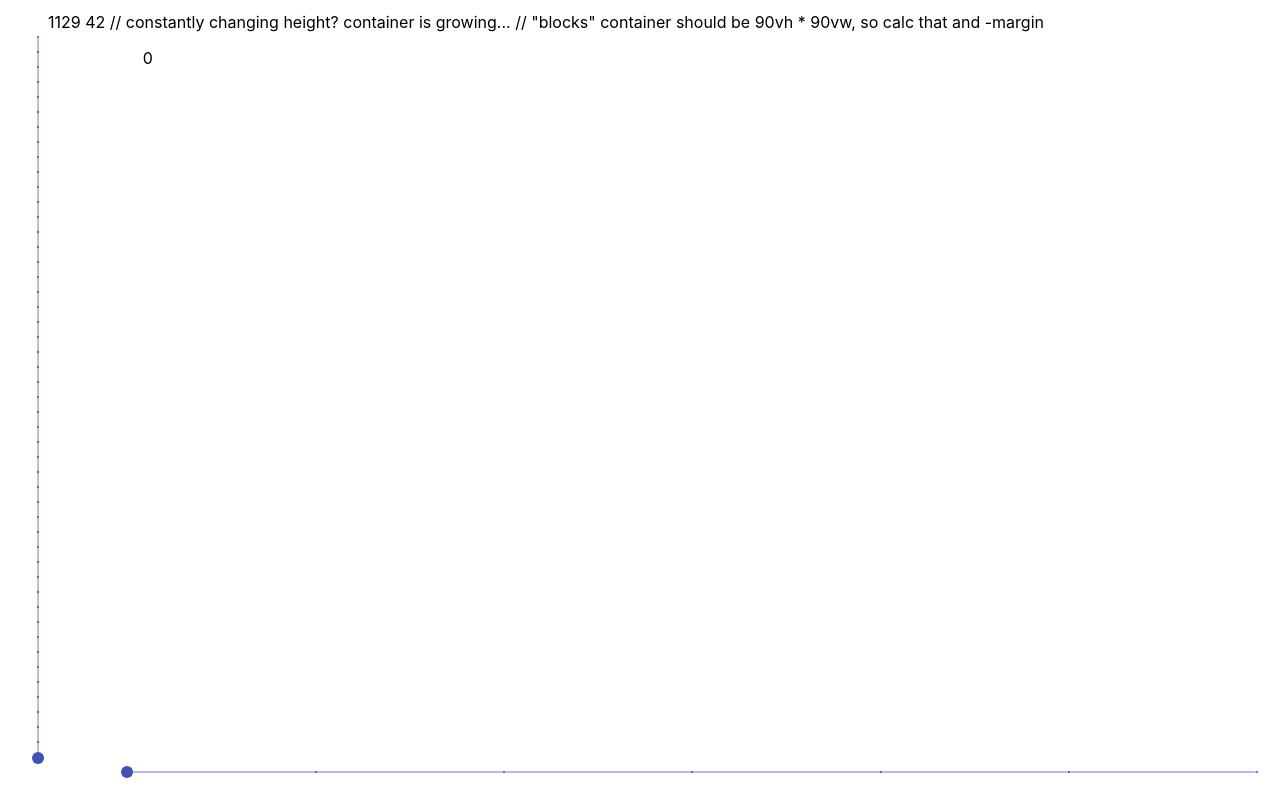
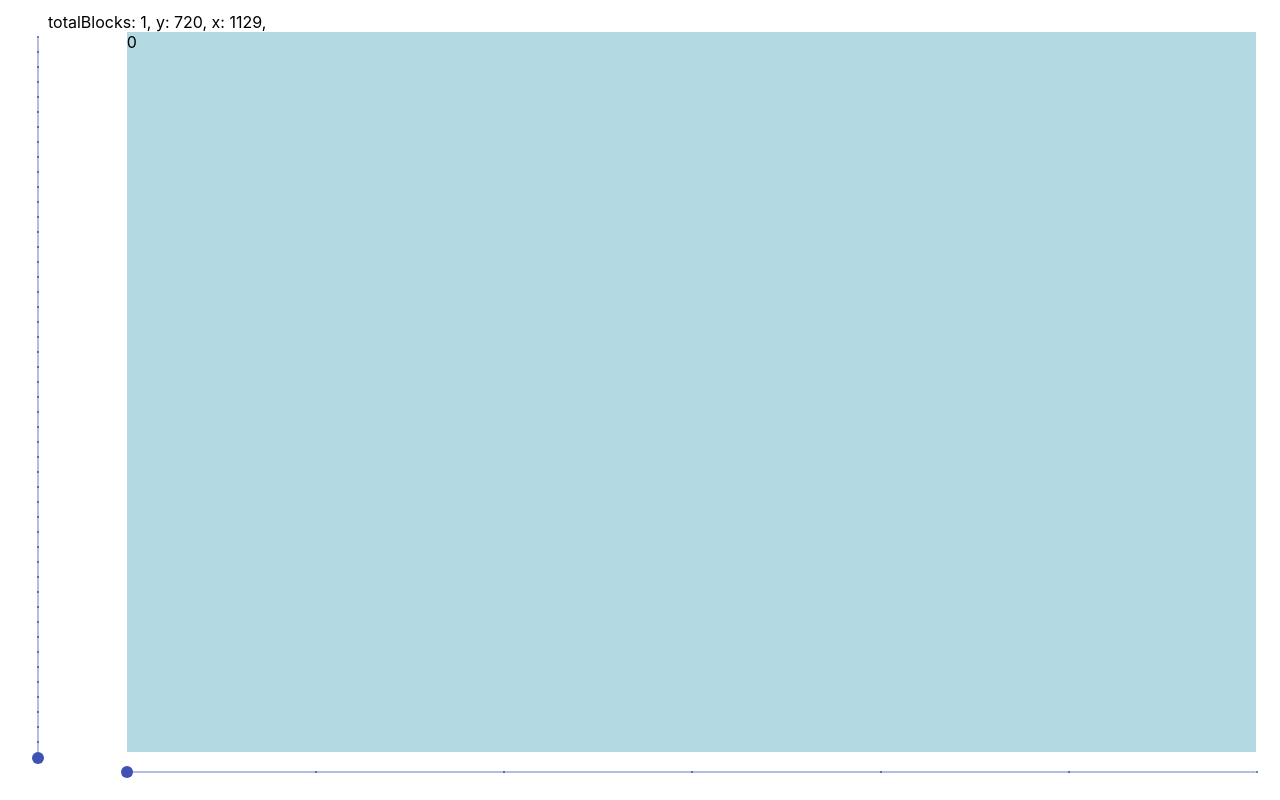
Before and after one commit to ronaldgreeff/glotto, a React (Create React App) app: page / in a window 1280 px wide. Built offline with nearby package versions, Linux system fonts and the light colour scheme.

Commit message:
sorted out ticketchooser grid

```diff
--- a/src/TicketChooser.js
+++ b/src/TicketChooser.js
@@ -14,9 +14,14 @@ const useStyles = makeStyles((theme) => ({
     left: 0,
   },
   blocks: {
-    height: '90vh',
-    width: '90vw',
+    height: "90vh",
+    width: "90vw",
+    backgroundColor: "rgb(179, 218, 227)",
   },
+  gridItem: {
+    maxHeight: "100%",
+    maxWidth: "100%",
+  }
 }));
 
 export default function TicketChooser(props) {
@@ -26,31 +31,28 @@ export default function TicketChooser(props) {
   const yMax = 49;
   const min = 1;
 
-  const [yBlocks, setyBlocks] = useState(min);
-  const [xBlocks, setxBlocks] = useState(min);
-  const [yBlockSpace, setyBlockSpace ] = useState(min);
-  const [xBlockSpace, setxBlockSpace ] = useState(min);
+  const [yValue, setyValue] = useState(min);
+  const [xValue, setxValue] = useState(min);
+  const [yHeight, setyHeight ] = useState(min);
+  const [xWidth, setxWidth ] = useState(min);
 
-  const totalBlocks = yBlocks*xBlocks;
-  const volToOccupy = yBlockSpace*xBlockSpace;
-  const squareDims = ((volToOccupy/totalBlocks)/2);
+  const totalBlocks = xValue*yValue;
 
-  // const blockHeight = (yBlockSpace/yBlocks)/2;
-  // const blockWidth = (xBlockSpace/xBlocks)/2;
+  const marginSpace = 1.4;
+  const boxHeight = yHeight/yValue;
+  const boxWidth = xWidth/xValue;
 
   const ref = useRef(null);
   useEffect(() => {
-    setyBlockSpace(ref.current.offsetWidth);
-    setxBlockSpace(ref.current.offsetHeight);
+    setxWidth(ref.current.offsetWidth);
+    setyHeight(ref.current.offsetHeight);
   }, [ref.current]);
-  // console.log('width', ref.current ? ref.current.offsetWidth: 0);
-  // console.log('height', ref.current ? ref.current.offsetHeight: 0);
 
   const nBlocks = [];
   for (var i in Array.from(Array(totalBlocks))) {
     nBlocks.push(
-      <Grid item key={i} >
-        <Box m={2} width={10} height={10}>
+      <Grid item key={i} className={classes.gridItem}>
+        <Box width={boxWidth} height={boxHeight}>
           {i}
         </Box>
       </Grid>
@@ -60,19 +62,16 @@ export default function TicketChooser(props) {
   return (
     <Container className={classes.root}>
       <Container>
-        {ref.current ? ref.current.offsetWidth: 0}
-        {' '}
-        {ref.current ? ref.current.offsetHeight: 0}
-        {' '}
-        // constantly changing height? container is growing...
-        // "blocks" container should be 90vh * 90vw, so calc that and -margin
-        {ref.current ? console.log(ref.current): 0}
+        totalBlocks: {totalBlocks},
+        y: {boxHeight},
+        x: {boxWidth},
       </Container>
       <Grid container>
         <Grid item xs={1}>
           <Typography id="slider" gutterBottom>
           </Typography>
           <Slider
+            orientation="vertical"
             ariaLabelledby="slider"
             valueLabelDisplay="auto"
             defaultValue={min}
@@ -80,13 +79,12 @@ export default function TicketChooser(props) {
             min={min}
             max={yMax}
             marks
-            orientation="vertical"
-            onChange={(event, value) => setxBlocks(value)}
+            onChange={(event, value) => setyValue(value)}
           />
         </Grid>
 
-        <Grid item xs={11} className={classes.blocks}>
-          <Grid container ref={ref}>
+        <Grid item xs={11} className={classes.blocks} ref={ref}>
+          <Grid container>
             {nBlocks}
           </Grid>
         </Grid>
@@ -104,7 +102,7 @@ export default function TicketChooser(props) {
             min={min}
             max={xMax}
             marks
-            onChange={(event, value) => setyBlocks(value)}
+            onChange={(event, value) => setxValue(value)}
           />
         </Grid>
       </Grid>
```
